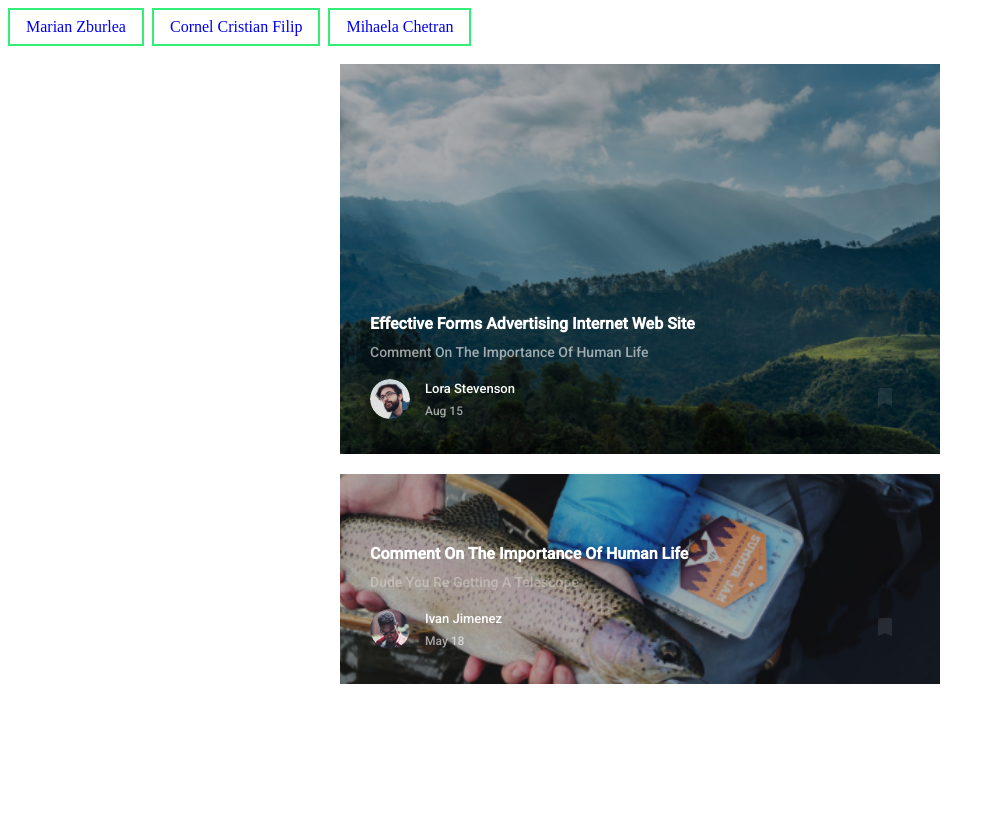
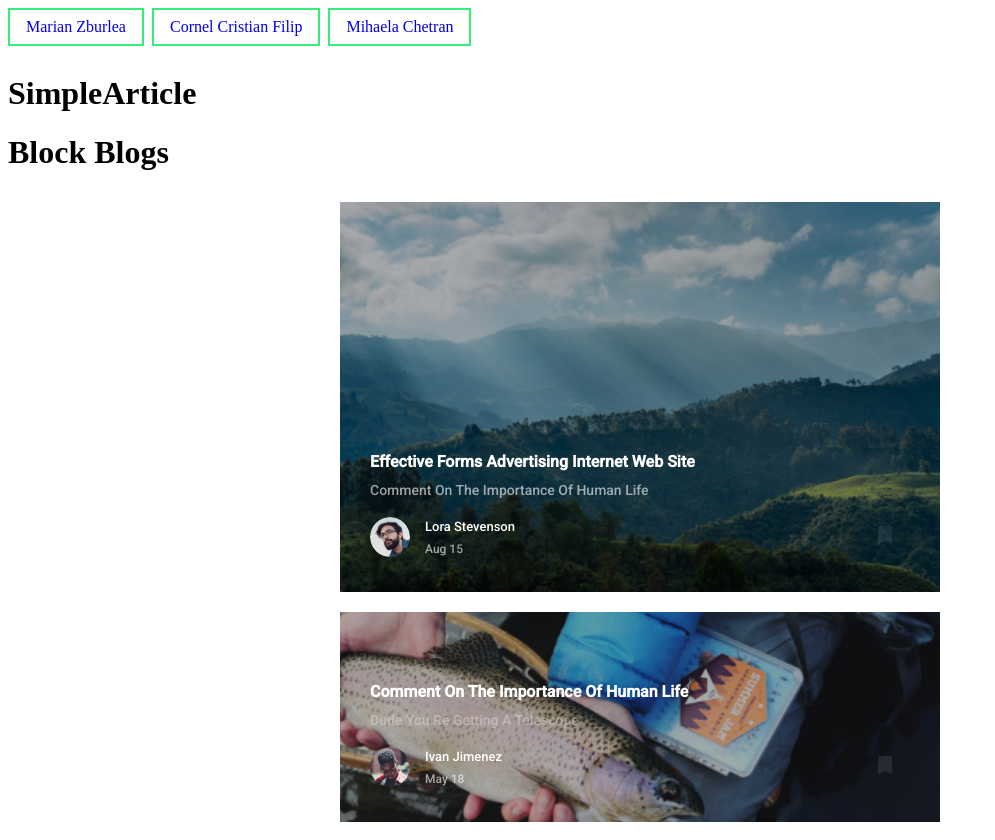
Before and after one commit to codetapacademy/master-agile, a React (Create React App) app in the folder react/: page /mihaela-chetran in a window 1280 px wide. Shown: the whole page, without its empty margins (0-995 px from the left). Before the commit the page ends 800 px from the top, so only its background shows below. Built offline with nearby package versions, Linux system fonts and the light colour scheme.

Commit message:
separated the block-blogs and simple-article in two files

```diff
--- /dev/null
+++ b/react/src/mihaelachetran/component/block-blogs/block-blogs.component.jsx
@@ -0,0 +1,16 @@
+import React from "react";
+import { BlockOne } from "../block-one/block-one.component";
+import { BlockTwo } from "../block-two/block-two.component";
+
+
+const BlockBlogs = () => {
+    return (
+        <div>
+            <h1>Block Blogs</h1>
+            <BlockOne/>
+            <BlockTwo/>
+        </div>
+    )
+}
+
+export { BlockBlogs}
--- /dev/null
+++ b/react/src/mihaelachetran/component/block-blogs/index.js
@@ -0,0 +1 @@
+export { BlockBlogs } from "./block-blogs.component"
--- /dev/null
+++ b/react/src/mihaelachetran/component/simple-article/simple-article.component.jsx
@@ -0,0 +1,12 @@
+import React from "react";
+
+
+const SimpleArticle = () => {
+    return (
+        <div>
+            <h1>SimpleArticle</h1>
+        </div>
+    )
+}
+
+export { SimpleArticle }
--- a/react/src/mihaelachetran/mihaela-chetran.component.jsx
+++ b/react/src/mihaelachetran/mihaela-chetran.component.jsx
@@ -1,14 +1,14 @@
 import React from "react";
-import { BlockOne } from "./component/block-one/block-one.component";
-import { BlockTwo } from "./component/block-two/block-two.component";
+import { BlockBlogs } from "./component/block-blogs";
+import { SimpleArticle } from "./component/simple-article";
 
 
 
 const MihaelaChetran = () => {
     return (
         <>
-            <BlockOne/>
-            <BlockTwo/>
+            <SimpleArticle/>
+            <BlockBlogs/>
         </>
     )
 }
--- a/react/src/mihaelachetran/simple-article/simple-article.component.jsx
+++ /dev/null
@@ -1 +0,0 @@
-import React from "react";
```
Also changed, not shown: react/src/mihaelachetran/mihaela-chetran.simple-article.jsx (deleted, +0 -12 lines), react/src/mihaelachetran/component/block-blogs/block-blogs.style.js (added), react/src/mihaelachetran/component/simple-article/index.js (renamed from react/src/mihaelachetran/simple-article/index.js), react/src/mihaelachetran/component/simple-article/simple-article.style.js (renamed from react/src/mihaelachetran/simple-article/simple-article.style.js).
